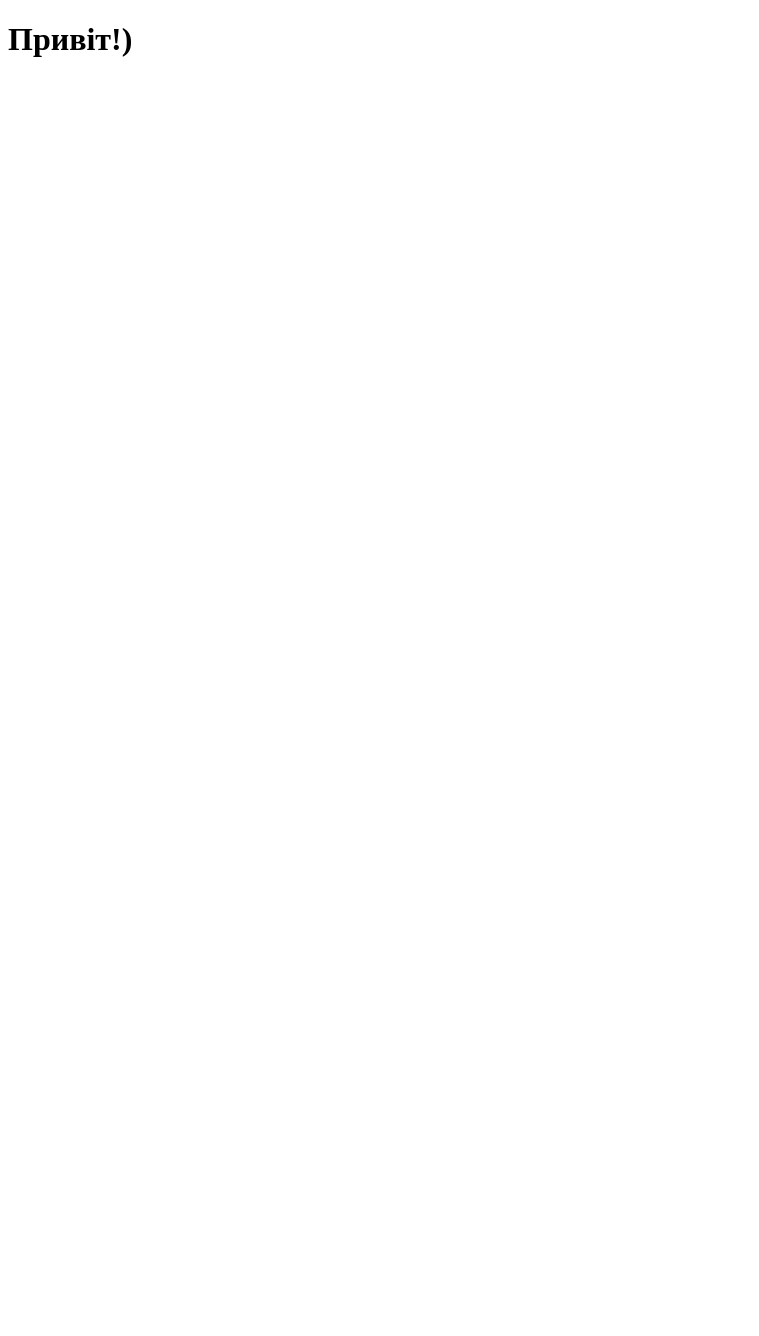
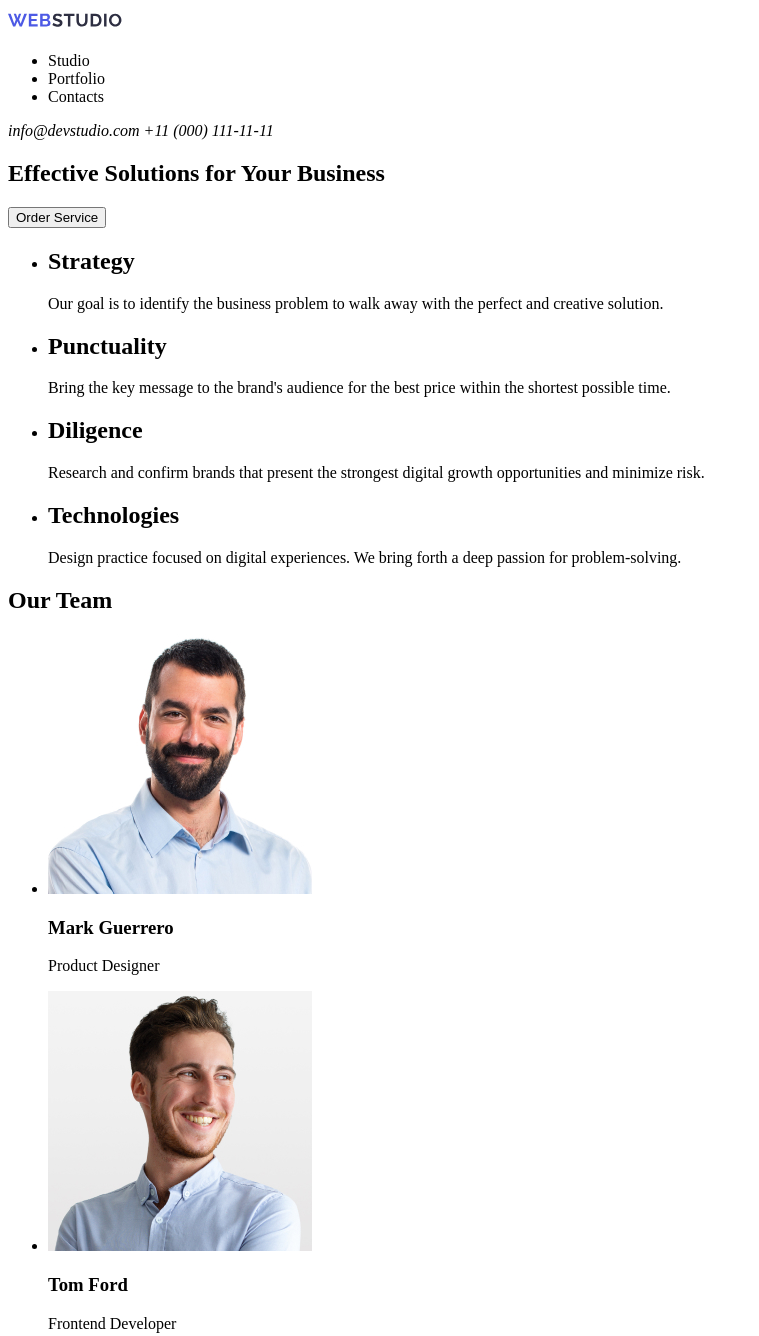
Before and after one commit to sasha0609/goit-markup-hw-01, a plain HTML site: page index.html in a window 1280 px wide. Shown: the top 1336 px of the page, without its empty margins (0-759 px from the left). Before the commit the page ends 800 px from the top, so only its background shows below. Drawn offline with Linux system fonts and the light colour scheme.

Commit message:
upload index.html

```diff
--- a/index.html
+++ b/index.html
@@ -1,12 +1,133 @@
 <!DOCTYPE html>
 <html lang="en">
-<head>
-    <meta charset="UTF-8">
-    <meta http-equiv="X-UA-Compatible" content="IE=edge">
-    <meta name="viewport" content="width=, initial-scale=1.0">
-    <title>Document</title>
-</head>
-<body>
-    <h1>Привіт!)</h1>
-</body>
+  <head>
+    <meta charset="UTF-8" />
+    <meta http-equiv="X-UA-Compatible" content="IE=edge" />
+    <meta name="viewport" content="width=device-width, initial-scale=1.0" />
+    <title>webstudio</title>
+  </head>
+  <body>
+    <header>
+      <a href=""
+        ><img
+          src="./Web Studio (Version 5.0)/Logo.svg"
+          alt="web studio logotype"
+          width="115"
+          height="24"
+        />
+      </a>
+      <nav>
+        <ul>
+          <li>Studio</li>
+          <li>Portfolio</li>
+          <li>Contacts</li>
+        </ul>
+      </nav>
+      <address>info@devstudio.com +11 (000) 111-11-11</address>
+    </header>
+    <main>
+      <!-- HERO SECTION -->
+      <section>
+        <h1>Effective Solutions for Your Business</h1>
+        <button type="button">Order Service</button>
+      </section>
+      <!-- SECTION 1 -->
+      <section>
+        <ul>
+          <li>
+            <h2>Strategy</h2>
+            <p>
+              Our goal is to identify the business problem to walk away with the
+              perfect and creative solution.
+            </p>
+          </li>
+          <li>
+            <h2>Punctuality</h2>
+            <p>
+              Bring the key message to the brand's audience for the best price
+              within the shortest possible time.
+            </p>
+          </li>
+          <li>
+            <h2>Diligence</h2>
+            <p>
+              Research and confirm brands that present the strongest digital
+              growth opportunities and minimize risk.
+            </p>
+          </li>
+          <li>
+            <h2>Technologies</h2>
+            <p>
+              Design practice focused on digital experiences. We bring forth a
+              deep passion for problem-solving.
+            </p>
+          </li>
+        </ul>
+      </section>
+      <!-- SECTION 2 -->
+      <section>
+        <h2>Our Team</h2>
+        <ul>
+          <li>
+            <img
+              src="./Web Studio (Version 5.0)/img-3.jpg"
+              alt="Foto of Mark
+            Guerrero"
+              width="264"
+              height="260"
+            />
+            <h3>Mark Guerrero</h3>
+            <p>Product Designer</p>
+          </li>
+          <li>
+            <img
+              src="./Web Studio (Version 5.0)/img-2.jpg"
+              alt="Foto of Tom
+            Ford"
+              width="264"
+              height="260"
+            />
+            <h3>Tom Ford</h3>
+            <p>Frontend Developer</p>
+          </li>
+          <li>
+            <img
+              src="./Web Studio (Version 5.0)/img-1.jpg"
+              alt="Foto of Camila
+            Garcia"
+              width="264"
+              height="260"
+            />
+            <h3>Camila Garcia</h3>
+            <p>Marketing</p>
+          </li>
+          <li>
+            <img
+              src="./Web Studio (Version 5.0)/img.jpg"
+              alt="Foto of Daniel
+            Wilson"
+              width="264"
+              height="260"
+            />
+            <h3>Daniel Wilson</h3>
+            <p>UI Designer</p>
+          </li>
+        </ul>
+      </section>
+    </main>
+    <footer>
+      <a href=""
+        ><img
+          src="./Web Studio (Version 5.0)/Logo.svg"
+          alt="web studio logotype"
+          width="115"
+          height="24"
+        />
+      </a>
+      <p>
+        Increase the flow of customers and sales for your business with digital
+        marketing & growth solutions.
+      </p>
+    </footer>
+  </body>
 </html>
```
Also changed, not shown: Web Studio (Version 5.0)/Logo.svg (added), Web Studio (Version 5.0)/img-1.jpg (added), Web Studio (Version 5.0)/img-2.jpg (added), Web Studio (Version 5.0)/img-3.jpg (added), Web Studio (Version 5.0)/img.jpg (added), 2 other files.
